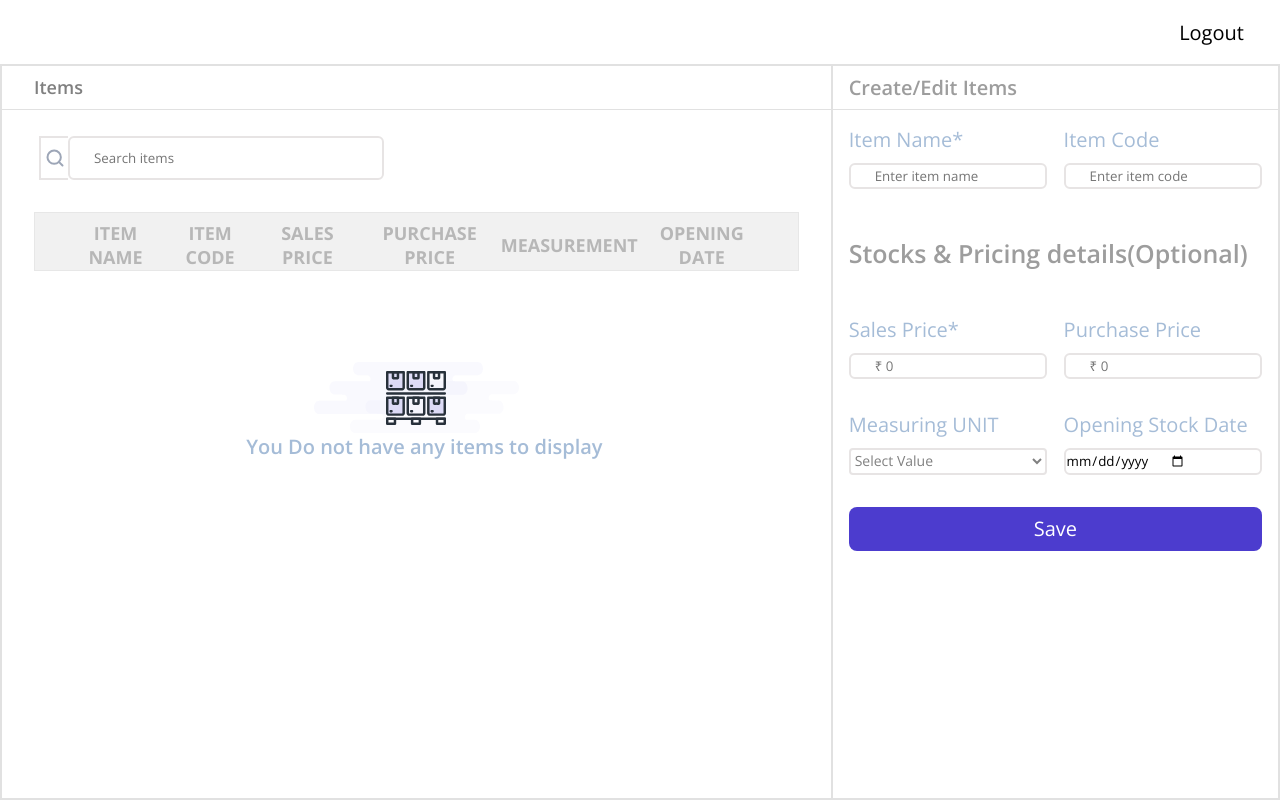
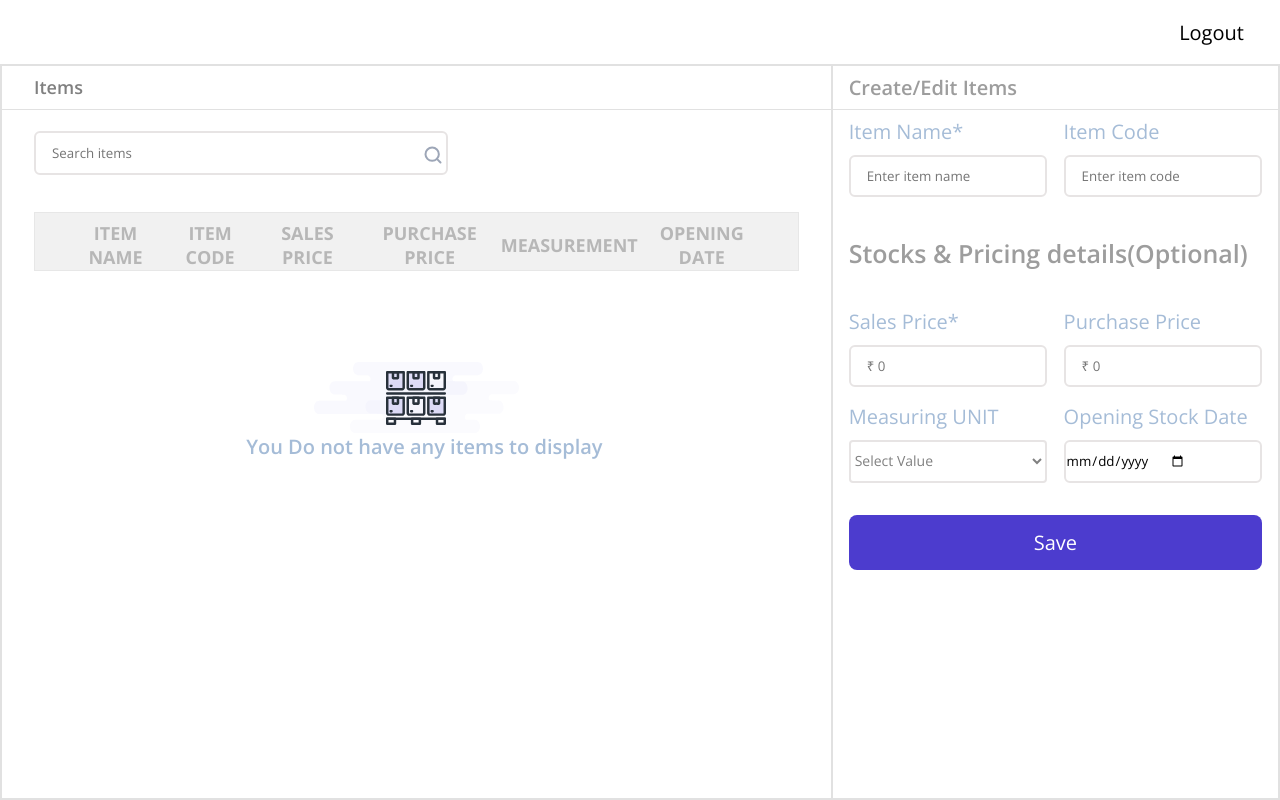
Before and after one commit to Akash007670/MyBillBook, a React (Create React App) app: page /items in a window 1280 px wide. Built offline with nearby package versions, Linux system fonts and the light colour scheme.

Commit message:
Removed old form validation and added css

```diff
--- a/src/Components/Items/FormElement.js
+++ b/src/Components/Items/FormElement.js
@@ -13,7 +13,7 @@ import {
   TtileWrapper,
 } from "./ItemElement";
 
-const FormElement = ({ setFormData, formData, formSubmitHandler, error }) => {
+const FormElement = ({ setFormData, formData, formSubmitHandler }) => {
   return (
     <>
       <FormWrapper>
@@ -30,7 +30,7 @@ const FormElement = ({ setFormData, formData, formSubmitHandler, error }) => {
                 }
                 value={formData.itemName}
               />
-              {error && <ErrorText>Enter item name</ErrorText>}
+              {/* <ErrorText>Enter item name</ErrorText> */}
             </ItemNameWrapper>
             <ItemNameWrapper>
               <Text1>Item Code</Text1>
@@ -42,7 +42,7 @@ const FormElement = ({ setFormData, formData, formSubmitHandler, error }) => {
                 }
                 value={formData.itemCode}
               />
-              {error && <ErrorText>Enter item code</ErrorText>}
+              {/* <ErrorText>Enter item code</ErrorText> */}
             </ItemNameWrapper>
           </Flex>
           <Flex>
@@ -59,7 +59,7 @@ const FormElement = ({ setFormData, formData, formSubmitHandler, error }) => {
                 }
                 value={formData.salesPrice}
               />
-              {error && <ErrorText>Enter sales price</ErrorText>}
+              {/* <ErrorText>Enter sales price</ErrorText> */}
             </ItemNameWrapper>
             <ItemNameWrapper>
               <Text1>Purchase Price</Text1>
@@ -71,7 +71,7 @@ const FormElement = ({ setFormData, formData, formSubmitHandler, error }) => {
                 }
                 value={formData.purchasePrice}
               />
-              {error && <ErrorText>Enter purchase price</ErrorText>}
+              {/* <ErrorText>Enter purchase price</ErrorText> */}
             </ItemNameWrapper>
           </Flex>
           <Flex>
@@ -90,7 +90,7 @@ const FormElement = ({ setFormData, formData, formSubmitHandler, error }) => {
                 <option>kgs</option>
                 <option>ltr</option>
               </Select>
-              {error && <ErrorText>Enter measuring unit</ErrorText>}
+              {/* <ErrorText>Enter measuring unit</ErrorText> */}
             </ItemNameWrapper>
             <ItemNameWrapper>
               <Text1>Opening Stock Date</Text1>
@@ -102,7 +102,7 @@ const FormElement = ({ setFormData, formData, formSubmitHandler, error }) => {
                 }
                 value={formData.openingDate}
               />
-              {error && <ErrorText>Enter date</ErrorText>}
+              {/* <ErrorText>Enter date</ErrorText> */}
             </ItemNameWrapper>
           </Flex>
           <Flex>
--- a/src/Components/Items/ItemElement.js
+++ b/src/Components/Items/ItemElement.js
@@ -90,6 +90,7 @@ export const Form = styled.form`
   flex-direction: column;
   @media screen and (max-width: 968px) {
     height: 100%;
+    padding: 1rem;
   }
 `;
 
@@ -97,9 +98,9 @@ export const Flex = styled.div`
   display: flex;
   /* border: 2px solid blue; */
   width: 100%;
-  height: 22%;
+  height: 25%;
   justify-content: space-between;
-  padding: 1rem;
+  padding: 0.5rem 1rem;
   @media screen and (max-width: 968px) {
     flex-direction: column;
     height: 25%;
@@ -108,10 +109,10 @@ export const Flex = styled.div`
 `;
 export const ItemNameWrapper = styled.div`
   display: flex;
-
+  /* border: 2px solid red; */
   width: 48%;
+  height: 100%;
   flex-direction: column;
-  height: 100%;
   @media screen and (max-width: 968px) {
     width: 100%;
   }
@@ -141,7 +142,7 @@ export const Input = styled.input`
   border-radius: 6px;
   border: 2px solid rgb(231 228 228);
   &::placeholder {
-    padding-left: 1.5rem;
+    padding-left: 1rem;
   }
   @media screen and (max-width: 968px) {
     height: 100%;
@@ -180,6 +181,7 @@ export const Submit = styled.button`
   border: none;
   outline: none;
   color: white;
+  margin-top: 1rem;
   background-color: rgb(76 60 206);
   @media screen and (max-width: 968px) {
     margin-top: 2rem;
@@ -203,24 +205,16 @@ export const TableTitle = styled.p`
 export const TableSearchbar = styled.div`
   display: flex;
   /* border: 2px solid green; */
-  margin-top: 10px;
+  position: relative;
+  margin: 0 2rem;
   height: 6%;
   width: 50%;
-  padding: 0 2rem;
 `;
 
-export const SearchbarWrapper = styled.div`
-  position: relative;
-`;
 export const Icon = styled.div`
-  display: flex;
-  align-items: center;
-  margin-left: 5px;
-  justify-content: center;
-  border-top: 2px solid rgb(231 228 228);
-  border-left: 2px solid rgb(231 228 228);
-  border-bottom: 2px solid rgb(231 228 228);
-  width: 2rem;
+  position: absolute;
+  right: 5px;
+  top: 14px;
 `;
 
 //Table data starts here//
@@ -322,6 +316,8 @@ export const NotFoundTitle = styled.p`
 
 export const ErrorText = styled.p`
   display: flex;
-  font-size: 12px;
+  /* border: 2px solid red; */
+  font-size: 10px;
   color: red;
+  /* margin-top: 1rem; */
 `;
--- a/src/Components/Items/TableElement.js
+++ b/src/Components/Items/TableElement.js
@@ -19,19 +19,11 @@ import {
 import { ReactComponent as SearchIcon } from "../../assets/icn_search 1.svg";
 import { ReactComponent as NotFoundIcon } from "../../assets/icn_Inventory Reports.svg";
 
-const TableElement = ({
-  data,
-  setFormData,
-  value,
-  searchHandler,
-  error,
-  editForm,
-}) => {
+const TableElement = ({ data, setFormData, value, searchHandler }) => {
   const keys = data.length > 0 ? Object.keys(data[0]) : "";
 
   const updateHandler = (obj) => {
     setFormData(obj);
-    editForm(true);
     console.log(obj);
   };
 
@@ -63,7 +55,7 @@ const TableElement = ({
               </Tr>
             </Thead>
             <Tbody>
-              {data.length > 0 && !error ? (
+              {data.length > 0 ? (
                 <>
                   {data.length > 0 &&
                     data.map((obj, index) => (
--- a/src/Components/Items/index.js
+++ b/src/Components/Items/index.js
@@ -25,30 +25,9 @@ const Items = () => {
   const [getFormData, setGetFormtData] = useState([]);
   const [globalFormData, setGlobalFormData] = useState([]);
   const [searchData, setSearchData] = useState("");
-  const [error, setError] = useState("");
-  const [edit, setEdit] = useState(false);
   const history = useHistory();
   let phoneNumber = sessionStorage.getItem("phone");
   localStorage.setItem("data", JSON.stringify(globalFormData));
-  // let getGlobalFormData = localStorage.getItem("data");
-
-  // console.log(edit);
-
-  const errorHandler = () => {
-    if (formData.itemName === "") {
-      setError("Enter Item Name");
-    } else if (formData.itemCode === "") {
-      setError("Enter item code");
-    } else if (formData.salesPrice === "") {
-      setError("Enter sales price");
-    } else if (formData.purchasePrice === "") {
-      setError("Enter purchase price");
-    } else if (formData.measuringUnit === "") {
-      setError("Select measuring unit");
-    } else if (formData.openingDate === "") {
-      setError("Select date");
-    }
-  };
 
   const logOutHandler = () => {
     setLogout(true);
@@ -59,10 +38,6 @@ const Items = () => {
 
   const formSubmitHandler = (e) => {
     e.preventDefault();
-    errorHandler();
-    if (error && !edit) {
-      alert("Enter details");
-    } else {
     setGetFormtData((prevState) => [
       ...prevState,
       { ...formData, _id: uuidv4() },
@@ -71,22 +46,6 @@ const Items = () => {
       ...prevState,
       { ...formData, _id: uuidv4() },
     ]);
-      setEdit(false);
-      setFormData({
-        itemName: "",
-        itemCode: "",
-        salesPrice: "",
-        purchasePrice: "",
-        measuringUnit: "",
-        openingDate: "",
-      });
-      if (edit) {
-        let hasId = formData.hasOwnProperty("_id");
-        if (hasId) {
-          alert("Editing values");
-        }
-      }
-    }
     setFormData({
       itemName: "",
       itemCode: "",
@@ -134,16 +93,12 @@ const Items = () => {
             value={searchData}
             searchHandler={searchHandler}
             globalData={globalFormData}
-            error={error}
-            editForm={setEdit}
           />
           <FormElement
             setGetFormtData={setGetFormtData}
             formSubmitHandler={formSubmitHandler}
             setFormData={setFormData}
             formData={formData}
-            error={error}
-            edit={edit}
           />
         </ItemFormWrapper>
       </ItemPageWrapper>
```
Lines whose indentation alone changed are shown as unchanged.
